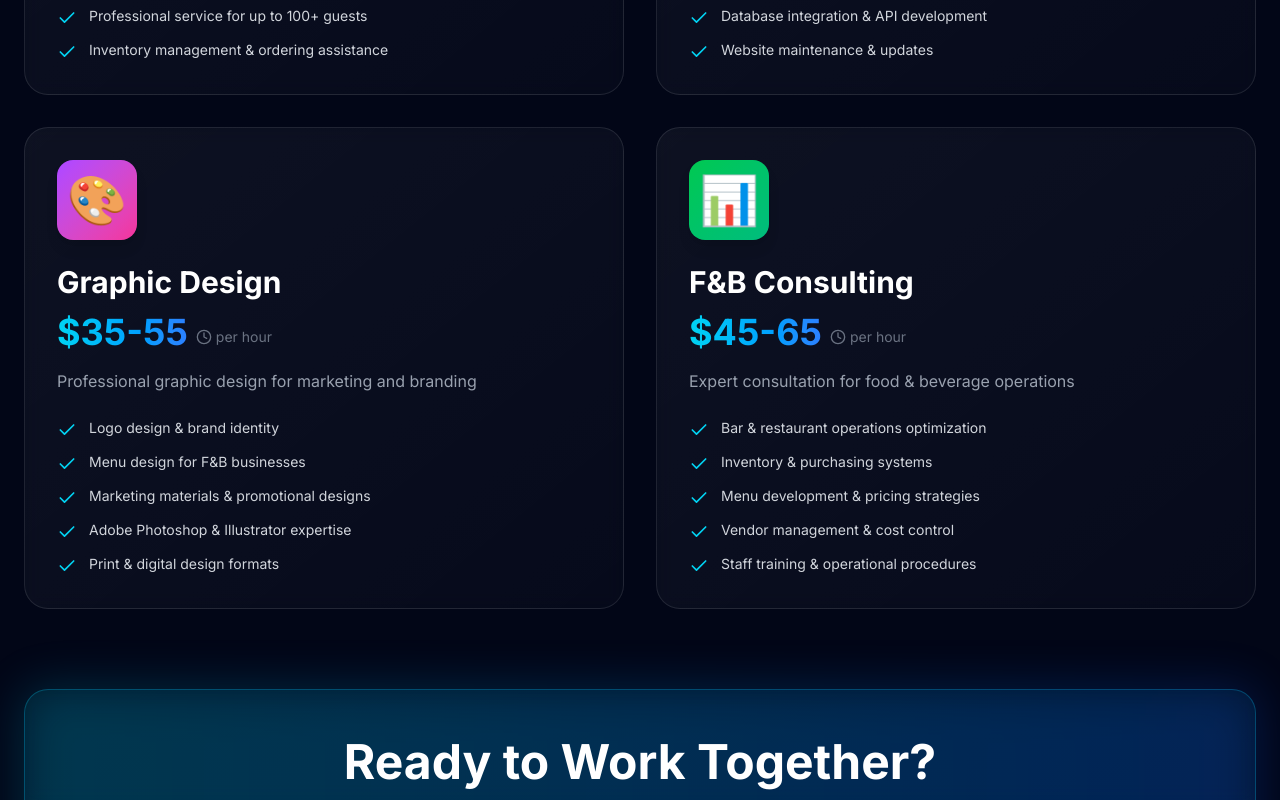
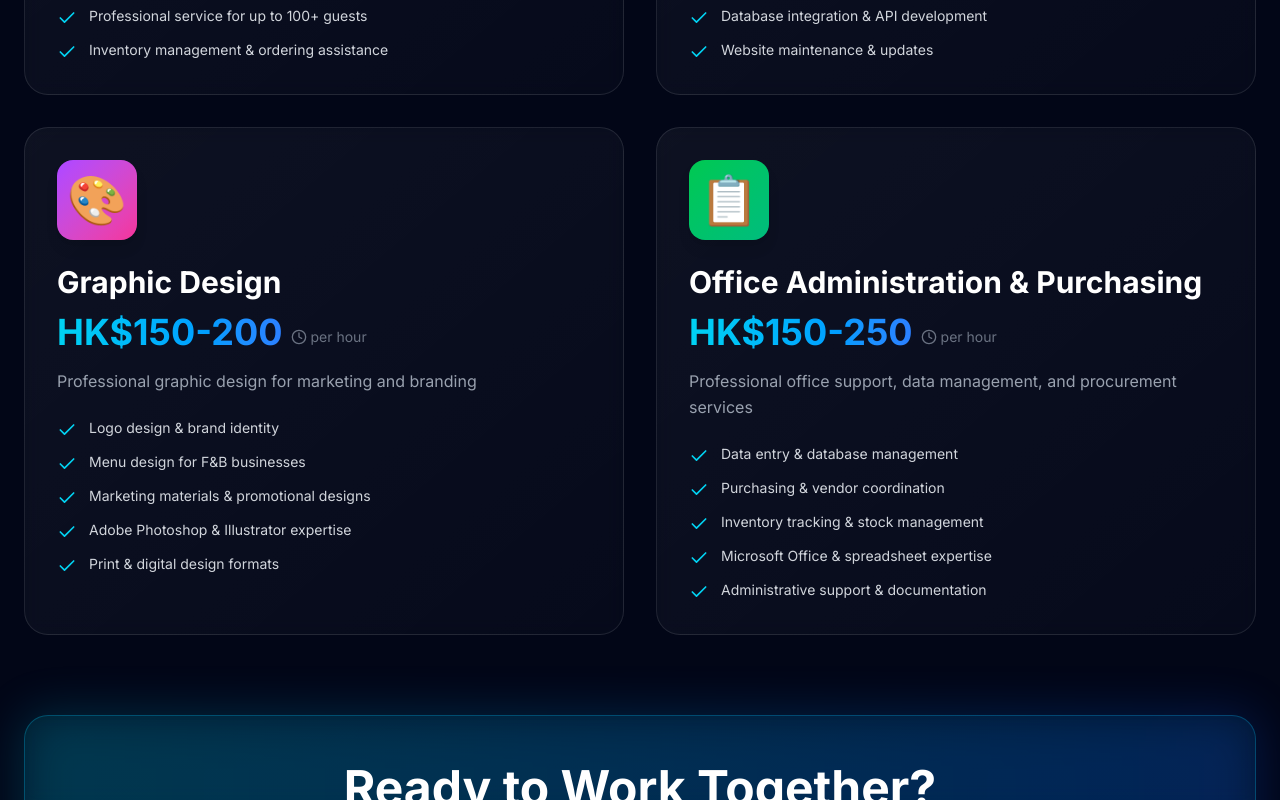
Before and after one commit to JAP369/jp-portfolio-2025, a Next.js app: page /hire-me in a window 1280 px wide. Shown: the part 840-1640 px from the top of the page. Built offline with nearby package versions, Linux system fonts and the light colour scheme.

Commit message:
Replace F&B Consulting with Office Administration & Purchasing service

```diff
--- a/app/hire-me/page.tsx
+++ b/app/hire-me/page.tsx
@@ -10,7 +10,7 @@ export default function HireMePage() {
       title: "Bartending Services",
       icon: "🍸",
       gradient: "from-orange-500 to-red-500",
-      rate: "$40-60",
+      rate: "HK$150-200",
       unit: "per hour",
       description:
         "Professional bartending for events, parties, and private functions",
@@ -26,7 +26,7 @@ export default function HireMePage() {
       title: "Web Development",
       icon: "💻",
       gradient: "from-blue-500 to-cyan-500",
-      rate: "$50-80",
+      rate: "HK$200-300",
       unit: "per hour",
       description: "Modern, responsive websites and web applications",
       features: [
@@ -41,7 +41,7 @@ export default function HireMePage() {
       title: "Graphic Design",
       icon: "🎨",
       gradient: "from-purple-500 to-pink-500",
-      rate: "$35-55",
+      rate: "HK$150-200",
       unit: "per hour",
       description: "Professional graphic design for marketing and branding",
       features: [
@@ -53,18 +53,18 @@ export default function HireMePage() {
       ],
     },
     {
-      title: "F&B Consulting",
-      icon: "📊",
+      title: "Office Administration & Purchasing",
+      icon: "📋",
       gradient: "from-green-500 to-emerald-500",
-      rate: "$45-65",
+      rate: "HK$150-250",
       unit: "per hour",
-      description: "Expert consultation for food & beverage operations",
+      description: "Professional office support, data management, and procurement services",
       features: [
-        "Bar & restaurant operations optimization",
-        "Inventory & purchasing systems",
-        "Menu development & pricing strategies",
-        "Vendor management & cost control",
-        "Staff training & operational procedures",
+        "Data entry & database management",
+        "Purchasing & vendor coordination",
+        "Inventory tracking & stock management",
+        "Microsoft Office & spreadsheet expertise",
+        "Administrative support & documentation",
       ],
     },
   ];
```
